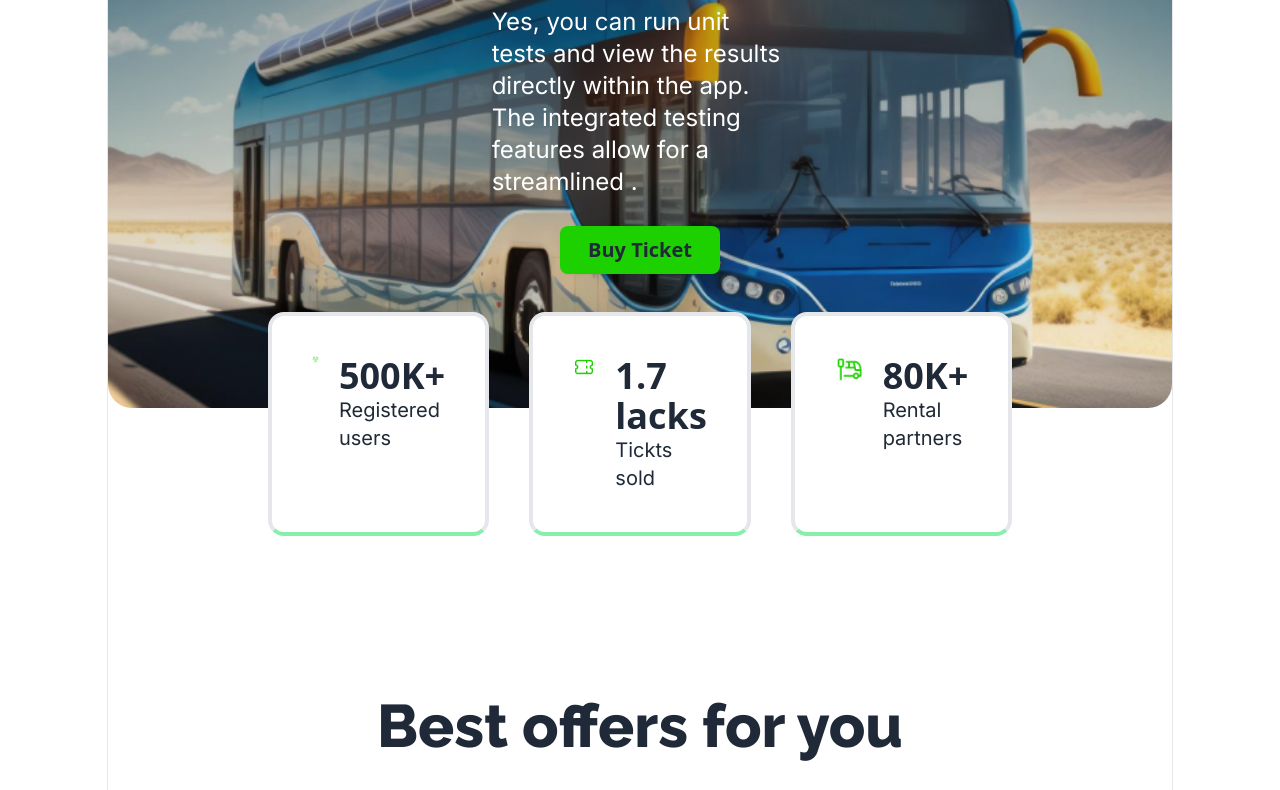
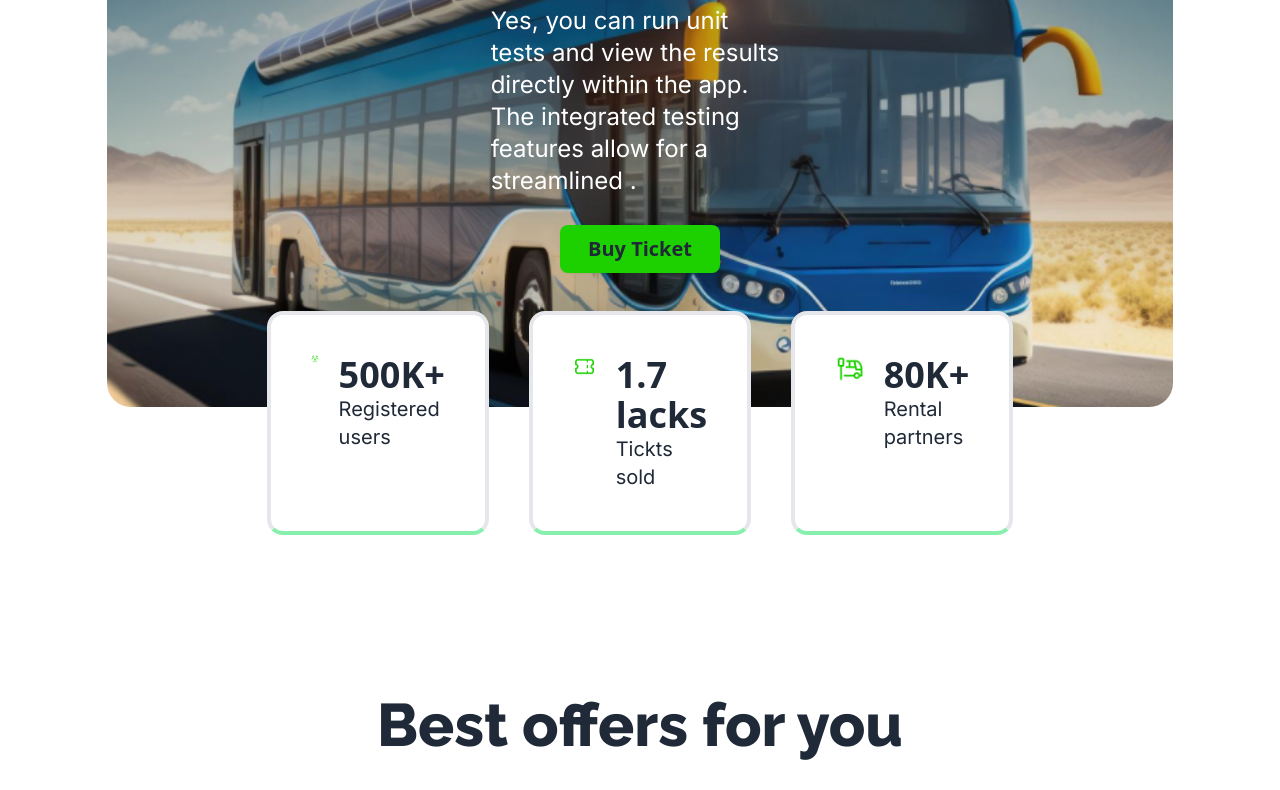
Before and after one commit to mdsajibahamed/b915-smart-ticketing, a plain HTML site: page index.html in a window 1280 px wide. Shown: the part 467-1257 px from the top of the page. Drawn offline with nearby package versions, Linux system fonts and the light colour scheme.

Commit message:
main section complete

```diff
--- a/index.html
+++ b/index.html
@@ -18,7 +18,7 @@
 
 </head>
 
-<body class="container w-5/6 mx-auto border">
+<body class="container w-5/6 mx-auto ">
     <header class="">
 
         <div class="navbar bg-base-100">
```
